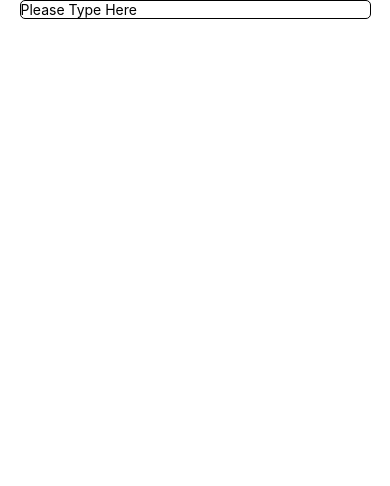
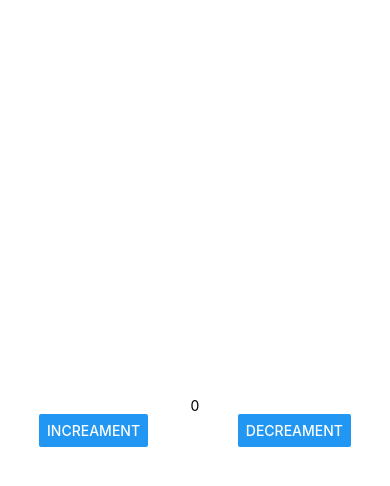
Before and after one commit to sunilinus12/Ts_Practise, a React Native app: screen / in a window 390 px wide. Shown: the top 486 px of the page. Built offline with nearby package versions, Linux system fonts and the light colour scheme.

Commit message:
added the context provider & counter screen

```diff
--- a/App.tsx
+++ b/App.tsx
@@ -1,16 +1,20 @@
 import { StatusBar } from "expo-status-bar";
-import { SearchScreen } from "./src/screens";
+import { CounterScreen, SearchScreen } from "./src/screens";
 import { SafeAreaProvider, SafeAreaView } from "react-native-safe-area-context";
+import { GlobalContextProvider } from "./src/context/GlobalContext";
 
 export default function App() {
   return (
     <>
-      <SafeAreaProvider>
-        <SafeAreaView style={{flex:1}}>
-          <StatusBar style="auto" />
-          <SearchScreen />
-        </SafeAreaView>
-      </SafeAreaProvider>
+      <GlobalContextProvider>
+        <SafeAreaProvider>
+          <SafeAreaView style={{ flex: 1 }}>
+            <StatusBar style="auto" />
+            {/* <SearchScreen /> */}
+            <CounterScreen />
+          </SafeAreaView>
+        </SafeAreaProvider>
+      </GlobalContextProvider>
     </>
   );
 }
--- /dev/null
+++ b/src/context/GlobalContext.tsx
@@ -0,0 +1,25 @@
+import { StyleSheet, Text, View } from "react-native";
+import React, { createContext, useState } from "react";
+import { useCounterViewModel } from "../hooks";
+
+export const GlobalContext = createContext<any>(null);
+
+type ContextProviderProps = {
+  children: React.ReactNode;
+};
+export const GlobalContextProvider: React.FC<ContextProviderProps> = ({
+  children,
+}) => {
+  const { handleDecrement, handleIncrement, value } = useCounterViewModel();
+  return (
+    <GlobalContext.Provider
+      value={{
+        handleDecrement,
+        handleIncrement,
+        value,
+      }}
+    >
+      {children}
+    </GlobalContext.Provider>
+  );
+};
--- a/src/hooks/index.ts
+++ b/src/hooks/index.ts
@@ -1,2 +1,3 @@
 import useSearchView from "./useSearchView";
-export { useSearchView };
+import useCounterViewModel from "./useCounterViewModel";
+export { useSearchView, useCounterViewModel };
--- /dev/null
+++ b/src/hooks/useCounterViewModel.ts
@@ -0,0 +1,38 @@
+import { useReducer } from "react"
+import { CounterAction, CounterInitialProps } from "../interfaces"
+
+
+
+const reducer = (state: CounterInitialProps, action: CounterAction) => {
+    switch (action.type) {
+        case "DECREMENT":
+            return { value: action.payload }
+        case "INCREAMENT":
+            return { value: action.payload }
+
+        default:
+            return state
+    }
+}
+
+const initialState: CounterInitialProps = {
+    value: 0
+}
+
+const useCounterViewModel = () => {
+
+    const [state, dispatch] = useReducer(reducer, initialState);
+    const handleIncrement = () => {
+        dispatch({ type: "INCREAMENT", payload: state.value + 1 })
+    }
+    const handleDecrement = () => {
+        dispatch({ type: "INCREAMENT", payload: state.value - 1 })
+    }
+    return {
+        handleDecrement,
+        handleIncrement,
+        ...state
+    }
+
+}
+export default useCounterViewModel
--- /dev/null
+++ b/src/screens/CounterScreen.tsx
@@ -0,0 +1,32 @@
+import React, { useContext } from "react";
+import { StyleSheet, Text, View } from "react-native";
+import { useCounterViewModel } from "../hooks";
+import { Button } from "../components";
+import { GlobalContext } from "../context/GlobalContext";
+
+const CounterScreen: React.FC = () => {
+  const { handleDecrement, handleIncrement, value } = useContext(GlobalContext);
+  return (
+    <View style={styles.container}>
+      <Text>{value}</Text>
+      <View style={styles.childContainer}>
+        <Button text="Increament" onClick={handleIncrement} />
+        <Button text="Decreament" onClick={handleDecrement} />
+      </View>
+    </View>
+  );
+};
+
+export default CounterScreen;
+const styles = StyleSheet.create({
+  container: {
+    flex: 1,
+    justifyContent: "center",
+    alignItems: "center",
+  },
+  childContainer: {
+    flexDirection: "row",
+    justifyContent: "space-between",
+    width: "80%",
+  },
+});
--- a/src/screens/index.ts
+++ b/src/screens/index.ts
@@ -1,2 +1,3 @@
 import SearchScreen from "./SearchScreen"
-export {SearchScreen}
+import CounterScreen from "./CounterScreen"
+export { SearchScreen, CounterScreen }
```
Also changed, not shown: src/interfaces/index.ts (+9 -0 lines).
